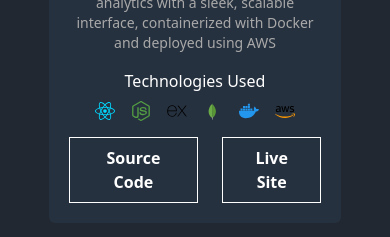
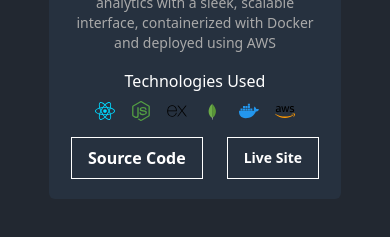
Before and after one commit to MichaelAlex03/PersonalSite, a React (Vite) app in the folder personalSite/: page / in a window 390 px wide. Shown: the part 2500-2737 px from the top of the page. Built offline with nearby package versions, Linux system fonts and the light colour scheme.

Commit message:
formated source code and live site button to look nicer

```diff
--- a/personalSite/src/components/projects/ProjectCard.tsx
+++ b/personalSite/src/components/projects/ProjectCard.tsx
@@ -28,10 +28,10 @@ const ProjectCard = ({ name, image, description, link, technologies, gitHub}: Ca
 
 
                 <div className='flex flex-row gap-6 mt-4'>
-                    <button className='border border-white text-white font-semibold hover:text-black hover:bg-[#55E5A4] py-2 px-4 transition duration-300 ease-in-out transform'>
+                    <button className=' text-sm md:text-base border border-white text-white font-semibold hover:text-black hover:bg-[#55E5A4] py-2 px-4 transition duration-300 ease-in-out transform'>
                         <a href={gitHub} target="_blank" className='text-base xl:text-lg'>Source Code</a>
                     </button>
-                    {link ? <button className='border border-white text-white font-semibold hover:text-black hover:bg-[#55E5A4] py-2 px-4 transition duration-300 ease-in-out transform'><a href={link} target='_blank'>Live Site</a></button> : null}
+                    {link ? <button className='text-sm md:text-base border border-white text-white font-semibold hover:text-black hover:bg-[#55E5A4] py-2 px-4 transition duration-300 ease-in-out transform'><a href={link} target='_blank'>Live Site</a></button> : null}
                 </div>
             </div>
 
```
